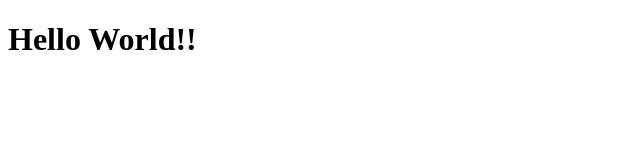
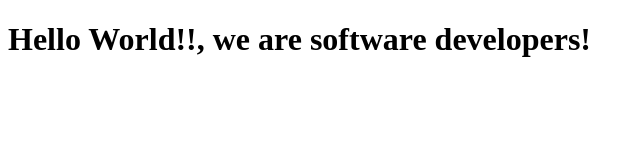
Before and after one commit to bx44/main, a plain HTML site: page index.html in a window 1280 px wide. Shown: the whole page, without its empty margins (0-643 px from the left). Drawn offline with Linux system fonts and the light colour scheme.

Commit message:
Update index.html
Hi, we made it.
we are developers

```diff
--- a/index.html
+++ b/index.html
@@ -21,7 +21,10 @@
     - The freeCodeCamp Team
 
     -->
-	<h1>Hello World!!</h1>
+	<h1>Hello World!!,  we are software developers!</h1>
+
+
+
     <script  src="js/index.js"></script>
   </body>
 </html>
```
